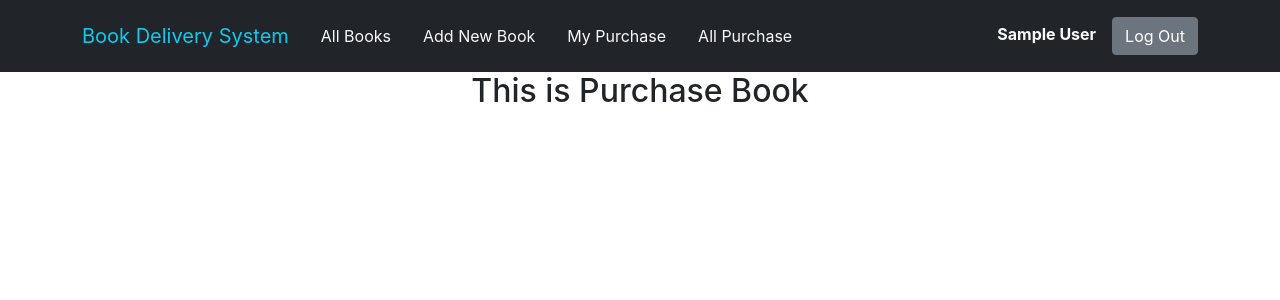
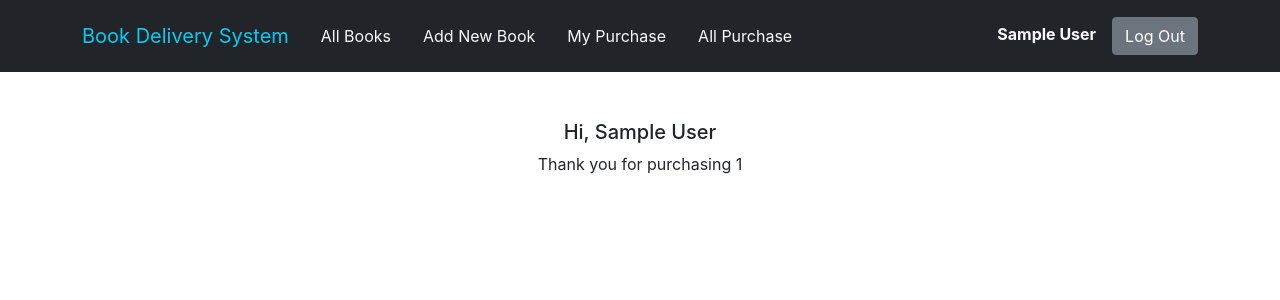
Before and after one commit to emonShimoul/book-delivery-system-react-client, a React (Create React App) app: page /purchasebook/1 in a window 1280 px wide. Shown: the top 300 px of the page. Built offline with nearby package versions, Linux system fonts and the light colour scheme; no server answers; sample sign-in values are in the browser's storage.

Commit message:
send data using query parameter

```diff
--- a/src/components/AllBooks/AllBooks.js
+++ b/src/components/AllBooks/AllBooks.js
@@ -13,6 +13,7 @@ const AllBooks = () => {
         .then(data => setAllBooks(data));
     }, []);
 
+    console.log(allBooks);
     return (
         <div className='my-5'>
             <div className="container">
--- a/src/components/PurchaseBook/PurchaseBook.js
+++ b/src/components/PurchaseBook/PurchaseBook.js
@@ -1,9 +1,15 @@
 import React from 'react';
+import { useParams } from 'react-router-dom';
+import useAuth from '../../hooks/useAuth';
 
 const PurchaseBook = () => {
+    const {user} = useAuth();
+    const {bookname} = useParams();
+    console.log(bookname);
     return (
-        <div>
-            <h2>This is Purchase Book</h2>
+        <div className='mt-5'>
+            <h5>Hi, {user.displayName}</h5>
+            <hp>Thank you for purchasing {bookname}</hp>
         </div>
     );
 };
```
